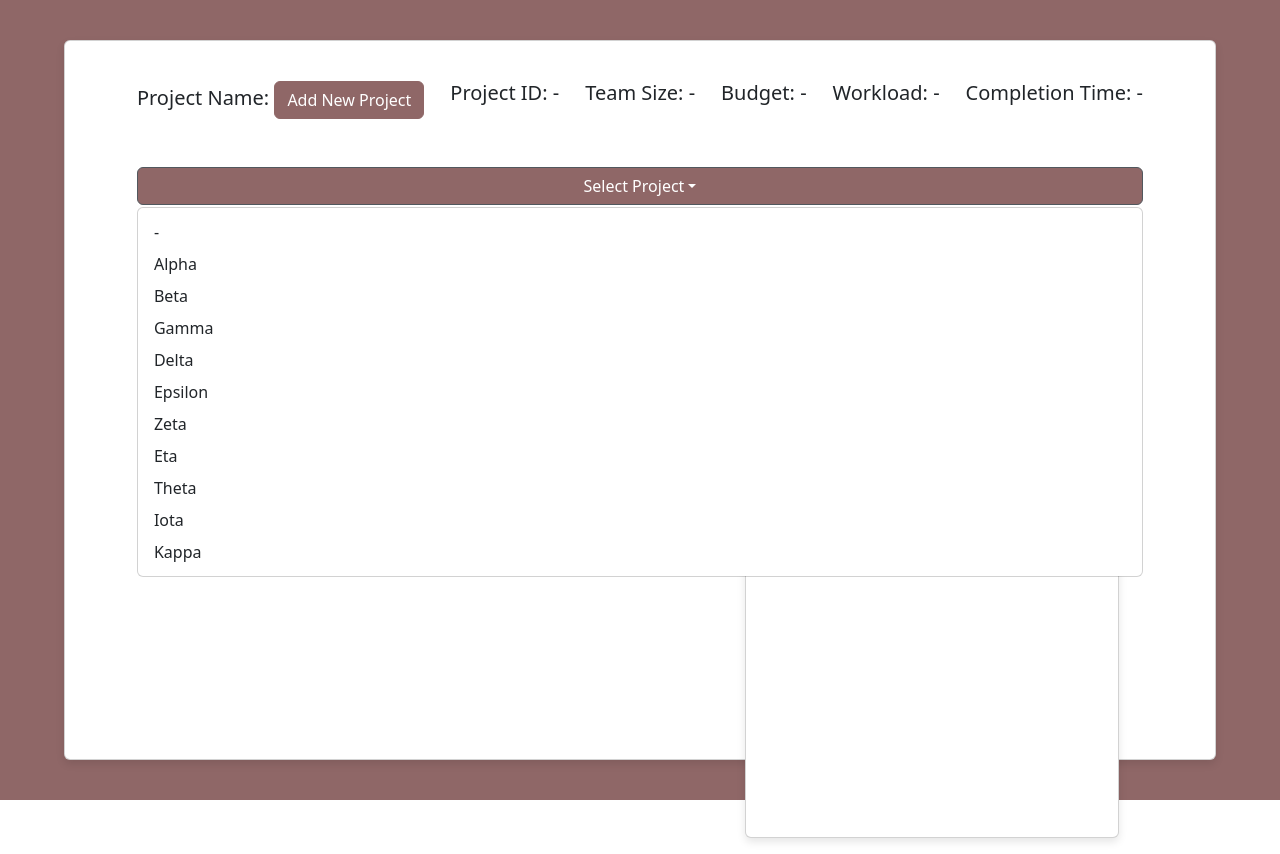
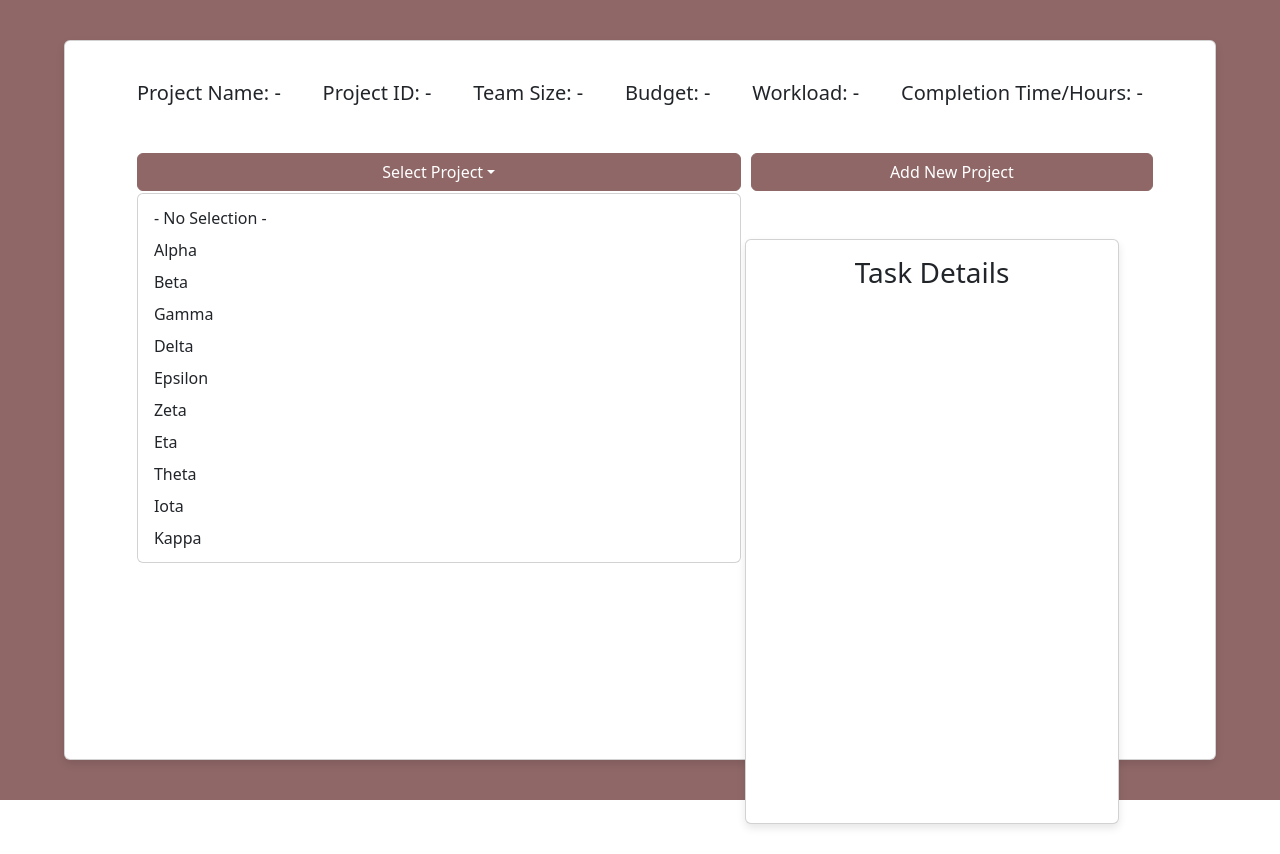
Before and after one commit to wilkensonio/Project_Management, a React (Vite) app in the folder Project_Management/: page / in a window 1280 px wide. Both pictures are taken after a click on the button "Select Project". Built offline with nearby package versions, Linux system fonts and the light colour scheme.

Commit message:
Final Before Implementing the server.

```diff
--- a/Project_Management/src/App.css
+++ b/Project_Management/src/App.css
@@ -14,8 +14,9 @@
   border-radius: 8px;
 }
 
-.dropdown .btn-secondary.dropdown-toggle {
+.dropdown-container .btn-secondary.dropdown-toggle {
   background-color: #8f6767 !important;
+  border-color: #8f6767 !important;
   color: #fff !important;
 }
 
@@ -25,3 +26,54 @@
   color: #fff !important;
   border-radius: 0;
 }
+
+.dropdown-container {
+  width: 90%;
+}
+
+.dropdown-content {
+  flex: 0 0 60%;
+  position: relative; /* Ensure the dropdown menu is positioned relative to this container */
+}
+
+.dropdown-menu {
+  width: 100%; /* Match the width of the dropdown button */
+  overflow: hidden; /* Prevent overflow */
+}
+
+.button-container {
+  flex: 0 0 40%;
+  margin-left: 10px;
+}
+
+.card-container {
+  padding-left: 80px;
+  max-height: 600px;
+  overflow-y: auto;
+}
+
+.alert-circle {
+  width: 60px;
+  height: 60px;
+  border-radius: 50%;
+  margin-left: 10px;
+  margin-right: 50px;
+}
+
+.task-details-container {
+  padding-right: 80px;
+  display: flex;
+  flex-direction: column;
+  justify-content: center;
+  align-items: center;
+}
+
+.task-details-card {
+  flex: 1;
+  width: 100%;
+  min-height: 585px;
+}
+
+.card-body-center {
+  text-align: center;
+}
--- a/Project_Management/src/DropDown.jsx
+++ b/Project_Management/src/DropDown.jsx
@@ -36,18 +36,11 @@ function DropDown({ projectsData, selectedProject, setSelectedProject }) {
 
   return (
     <div className="d-flex justify-content-center">
-      <div className="dropdown" style={{ width: "90%" }}>
+      <div className="dropdown-container">
         <br />
         <div className="d-flex justify-content-between mb-3">
           <h5>
-            Project Name:{" "}
-            {selectedProject ? (
-              selectedProject.projectName
-            ) : (
-              <Button onClick={handleShowModal} className="btn-custom">
-                Add New Project
-              </Button>
-            )}
+            Project Name: {selectedProject ? selectedProject.projectName : "-"}
           </h5>
           <h5>
             Project ID: {selectedProject ? selectedProject.projectId : "-"}
@@ -58,11 +51,13 @@ function DropDown({ projectsData, selectedProject, setSelectedProject }) {
           </h5>
           <h5>Workload: {selectedProject ? selectedProject.workload : "-"}</h5>
           <h5>
-            Completion Time:{" "}
+            Completion Time/Hours:{" "}
             {selectedProject ? selectedProject.completionTime : "-"}
           </h5>
         </div>
         <br />
+        <div className="d-flex">
+          <div className="dropdown-content">
             <button
               className="btn btn-secondary dropdown-toggle w-100"
               type="button"
@@ -82,7 +77,7 @@ function DropDown({ projectsData, selectedProject, setSelectedProject }) {
                   href="#"
                   onClick={() => handleSelect(null)}
                 >
-              -
+                  - No Selection -
                 </a>
               </li>
               {projectsData.map((project, index) => (
@@ -97,6 +92,14 @@ function DropDown({ projectsData, selectedProject, setSelectedProject }) {
                 </li>
               ))}
             </ul>
+          </div>
+          <Button
+            onClick={handleShowModal}
+            className="btn-custom button-container"
+          >
+            Add New Project
+          </Button>
+        </div>
       </div>
 
       <Modal show={showModal} onHide={handleCloseModal}>
@@ -161,16 +164,18 @@ function DropDown({ projectsData, selectedProject, setSelectedProject }) {
               </Form.Control>
             </Form.Group>
             <Form.Group controlId="formCompletionTime">
-              <Form.Label>Completion Time (hours)</Form.Label>
+              <Form.Label>Completion Time/Hours (hours)</Form.Label>
               <Form.Control
                 type="number"
                 name="completionTime"
                 value={newProject.completionTime}
                 onChange={handleInputChange}
-                required
+                readOnly
+                placeholder="Calculated By ML"
               />
             </Form.Group>
-            <Button variant="primary" type="submit">
+            <br />
+            <Button variant="custom" type="submit" className="btn-custom">
               Save Project
             </Button>
           </Form>
--- a/Project_Management/src/TaskCard.jsx
+++ b/Project_Management/src/TaskCard.jsx
@@ -13,12 +13,12 @@ function TaskCard({ tasksData, selectedProject }) {
     description: "",
     project: selectedProject ? selectedProject.projectId : "",
   });
+  const [isEditingStatus, setIsEditingStatus] = useState(false);
 
   const handleCardClick = (task) => {
     setSelectedTask(task);
   };
 
-  // Clear the selected task when a new project is selected
   useEffect(() => {
     setSelectedTask(null);
     setNewTask((prevTask) => ({
@@ -27,10 +27,9 @@ function TaskCard({ tasksData, selectedProject }) {
     }));
   }, [selectedProject]);
 
-  // Filter tasks based on the selected project's ID
   const filteredTasks = selectedProject
     ? tasksData.filter((task) => task.project === selectedProject.projectId)
-    : []; // Return an empty array if no project is selected
+    : [];
 
   const handleShowModal = () => setShowModal(true);
   const handleCloseModal = () => setShowModal(false);
@@ -46,6 +45,26 @@ function TaskCard({ tasksData, selectedProject }) {
     handleCloseModal();
   };
 
+  const getAlertColor = (status) => {
+    switch (status.toLowerCase()) {
+      case "completed":
+        return "success";
+      case "not started":
+        return "secondary";
+      case "in-progress":
+        return "warning";
+      default:
+        return "light";
+    }
+  };
+
+  const handleStatusChange = (task, newStatus) => {
+    task.status = newStatus;
+    setIsEditingStatus(false);
+    // Here you might want to update the task in your data source
+    console.log("Updated Task Status:", task);
+  };
+
   return (
     <div className="container-fluid">
       <div className="row no-gutters">
@@ -57,35 +76,88 @@ function TaskCard({ tasksData, selectedProject }) {
             overflowY: "auto",
           }}
         >
+          {selectedProject && (
+            <>
+              <Button
+                onClick={handleShowModal}
+                className="btn-custom mb-3 w-100"
+              >
+                Add New Task
+              </Button>
               {filteredTasks.length > 0 ? (
                 filteredTasks.map((task, index) => (
                   <div
                     key={index}
                     className="card mb-4"
-                style={{ cursor: "pointer" }}
+                    style={{ cursor: "pointer", position: "relative" }}
                     onClick={() => handleCardClick(task)}
                   >
-                <div className="card-body">
+                    <div className="d-flex align-items-center">
+                      <div
+                        className="card-body"
+                        style={{ textAlign: "left", flex: 1 }}
+                      >
                         <h4 className="card-title">Title: {task.title}</h4>
                         <h5 className="card-subtitle mb-2 text-muted">
-                    Due Date: {new Date(task.dueDate).toLocaleDateString()}
+                          Due Date:{" "}
+                          {new Date(task.dueDate).toLocaleDateString()}
                         </h5>
                         <h5 className="card-subtitle mb-2 text-muted">
                           Assignee: {task.assignTo}
                         </h5>
                         <h5 className="card-subtitle mb-2 text-muted">
-                    Status: {task.status}
+                          Status:{" "}
+                          {isEditingStatus && selectedTask === task ? (
+                            <Form.Control
+                              as="select"
+                              value={task.status}
+                              onChange={(e) =>
+                                handleStatusChange(task, e.target.value)
+                              }
+                              onBlur={() => setIsEditingStatus(false)}
+                              style={{
+                                width: "200px", // Set the width to 200px
+                                display: "inline-block",
+                                verticalAlign: "middle",
+                              }}
+                            >
+                              <option value="not started">Not Started</option>
+                              <option value="in-progress">In-Progress</option>
+                              <option value="completed">Completed</option>
+                            </Form.Control>
+                          ) : (
+                            <span
+                              onClick={() => {
+                                setSelectedTask(task);
+                                setIsEditingStatus(true);
+                              }}
+                              style={{ cursor: "pointer" }}
+                            >
+                              {task.status}
+                            </span>
+                          )}
                         </h5>
                         <h5 className="card-subtitle mb-2 text-muted">
                           Estimated Duration: {task.estimateDuration} hours
                         </h5>
                       </div>
+                      <div
+                        className={`alert alert-${getAlertColor(task.status)}`}
+                        style={{
+                          width: "50px",
+                          height: "50px",
+                          borderRadius: "50%",
+                          marginLeft: "10px",
+                          marginRight: "50px",
+                        }}
+                      ></div>
+                    </div>
                   </div>
                 ))
               ) : (
-            <Button onClick={handleShowModal} className="btn-custom">
-              Add New Task
-            </Button>
+                <p>No tasks available for this project.</p>
+              )}
+            </>
           )}
         </div>
         <div
@@ -156,12 +228,17 @@ function TaskCard({ tasksData, selectedProject }) {
             <Form.Group controlId="formStatus">
               <Form.Label>Status</Form.Label>
               <Form.Control
-                type="text"
+                as="select"
                 name="status"
                 value={newTask.status}
                 onChange={handleInputChange}
                 required
-              />
+              >
+                <option value="">Select Status</option>
+                <option value="not started">Not Started</option>
+                <option value="in-progress">In-Progress</option>
+                <option value="completed">Completed</option>
+              </Form.Control>
             </Form.Group>
             <Form.Group controlId="formEstimateDuration">
               <Form.Label>Estimated Duration (hours)</Form.Label>
@@ -183,7 +260,8 @@ function TaskCard({ tasksData, selectedProject }) {
                 required
               />
             </Form.Group>
-            <Button variant="primary" type="submit">
+            <br />
+            <Button variant="custom" type="submit" className="btn-custom">
               Save Task
             </Button>
           </Form>
```
Lines whose indentation alone changed are shown as unchanged.
